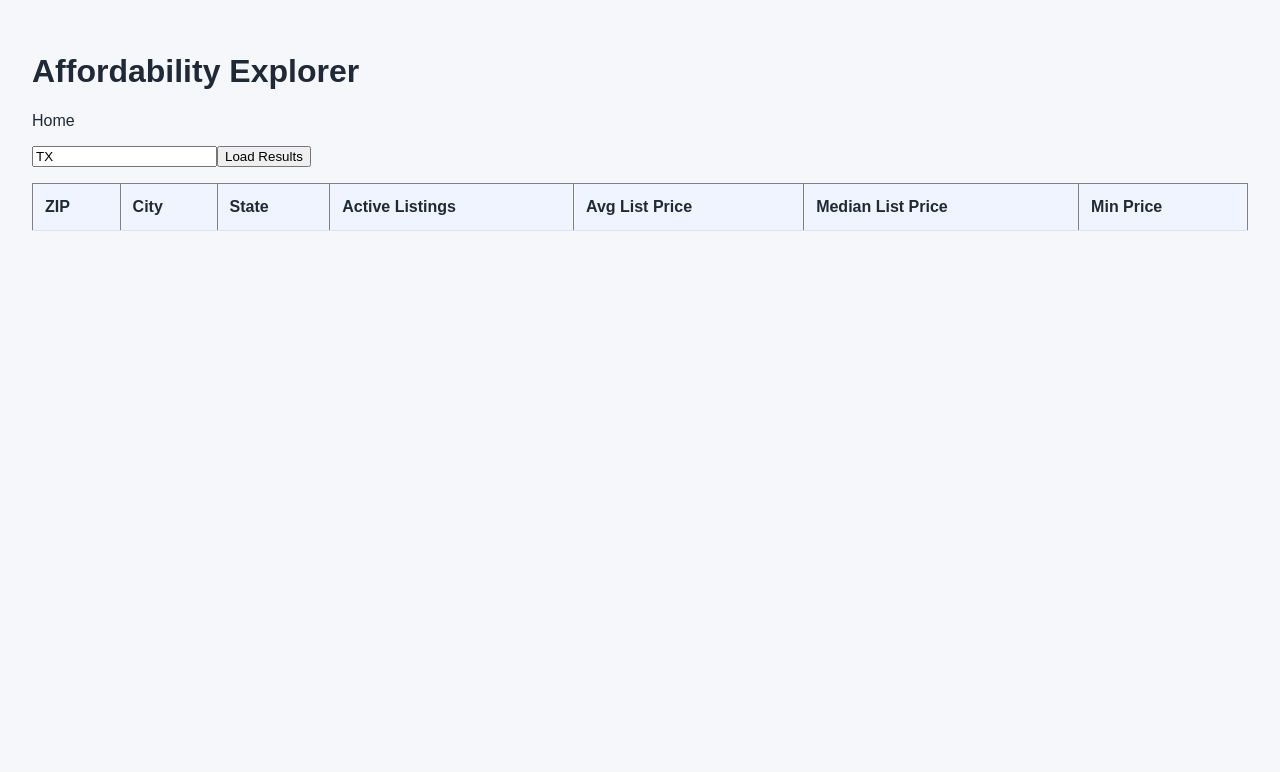
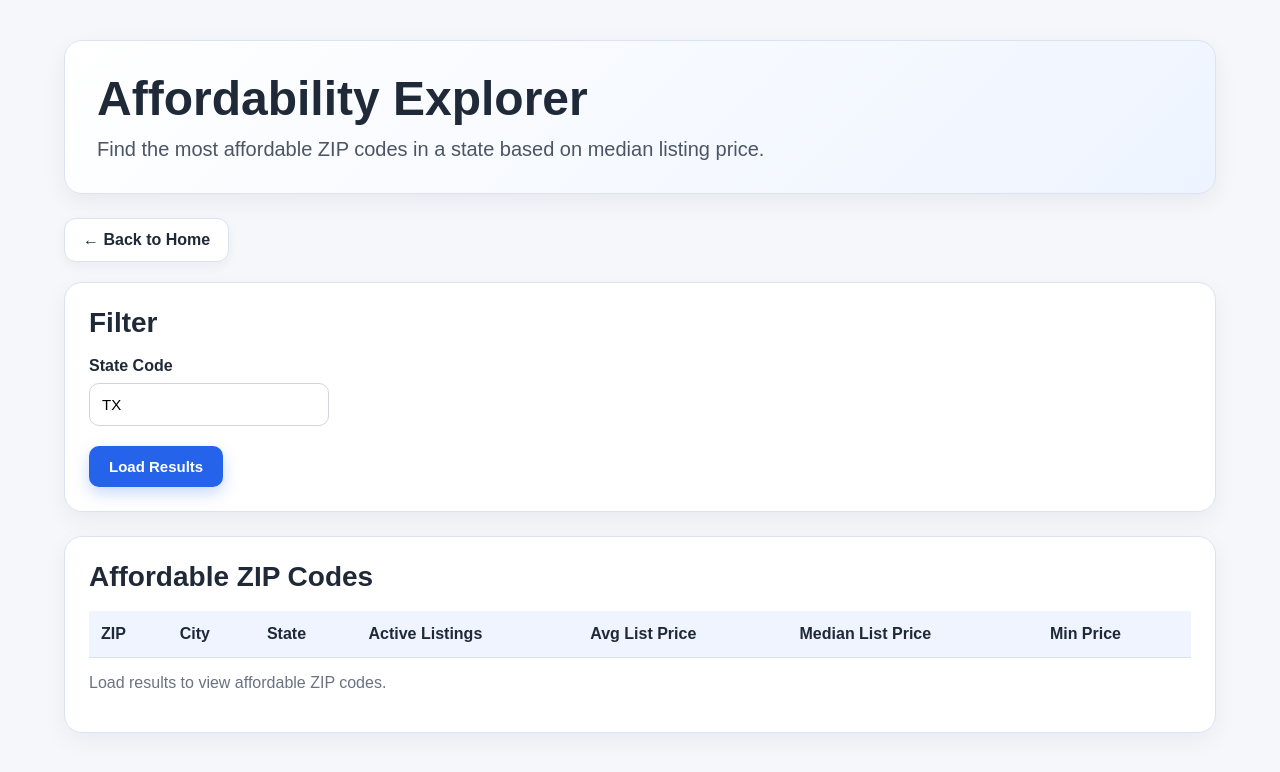
Before and after one commit to asiddaramanna/homebase, a Next.js app in the folder frontend/: page /affordability in a window 1280 px wide. Shown: the top 772 px of the page. Built offline with nearby package versions, Linux system fonts and the light colour scheme.

Commit message:
Update affordability.js

```diff
--- a/frontend/pages/affordability.js
+++ b/frontend/pages/affordability.js
@@ -7,20 +7,70 @@ export default function AffordabilityPage() {
 
   const handleLoad = async () => {
     const res = await fetch(`http://127.0.0.1:8000/affordability?state_code=${stateCode}`)
-    setResults(await res.json())
+    const data = await res.json()
+    setResults(data)
+  }
+
+  const formatMoney = (value) => {
+    if (value == null) return ''
+    return `$${Number(value).toLocaleString()}`
   }
 
   return (
-    <div style={{ padding: '2rem', fontFamily: 'Arial' }}>
+    <div className="page">
+      <section className="hero">
         <h1>Affordability Explorer</h1>
-      <Link href="/">Home</Link>
+        <p>Find the most affordable ZIP codes in a state based on median listing price.</p>
+      </section>
 
-      <div style={{ marginTop: '1rem' }}>
-        <input value={stateCode} onChange={(e) => setStateCode(e.target.value)} placeholder="State code" />
-        <button onClick={handleLoad}>Load Results</button>
+      <div style={{ marginBottom: '20px' }}>
+        <Link href="/" className="navCard">← Back to Home</Link>
       </div>
 
-      <table border="1" cellPadding="8" style={{ borderCollapse: 'collapse', width: '100%', marginTop: '1rem' }}>
+      <section className="sectionCard" style={{ marginBottom: '24px' }}>
+        <h2 className="sectionTitle" style={{ fontSize: '28px' }}>Filter</h2>
+
+        <div style={{ maxWidth: '240px' }}>
+          <label style={{ display: 'block', marginBottom: '8px', fontWeight: 600 }}>State Code</label>
+          <input
+            value={stateCode}
+            onChange={(e) => setStateCode(e.target.value.toUpperCase())}
+            placeholder="TX"
+            style={{
+              width: '100%',
+              padding: '12px',
+              borderRadius: '10px',
+              border: '1px solid #d1d5db',
+              fontSize: '15px',
+            }}
+          />
+        </div>
+
+        <div style={{ marginTop: '20px' }}>
+          <button
+            onClick={handleLoad}
+            style={{
+              background: '#2563eb',
+              color: 'white',
+              border: 'none',
+              padding: '12px 20px',
+              borderRadius: '10px',
+              fontSize: '15px',
+              fontWeight: 600,
+              cursor: 'pointer',
+              boxShadow: '0 6px 16px rgba(37, 99, 235, 0.25)',
+            }}
+          >
+            Load Results
+          </button>
+        </div>
+      </section>
+
+      <section className="sectionCard">
+        <h2 className="sectionTitle" style={{ fontSize: '28px' }}>Affordable ZIP Codes</h2>
+
+        <div className="tableWrap">
+          <table>
             <thead>
               <tr>
                 <th>ZIP</th>
@@ -39,13 +89,19 @@ export default function AffordabilityPage() {
                   <td>{row.city}</td>
                   <td>{row.state}</td>
                   <td>{row.active_listings}</td>
-              <td>{row.avg_list_price}</td>
-              <td>{row.median_list_price}</td>
-              <td>{row.min_price}</td>
+                  <td>{formatMoney(row.avg_list_price)}</td>
+                  <td>{formatMoney(row.median_list_price)}</td>
+                  <td>{formatMoney(row.min_price)}</td>
                 </tr>
               ))}
             </tbody>
           </table>
         </div>
+
+        {results.length === 0 && (
+          <p style={{ marginTop: '16px', color: '#6b7280' }}>Load results to view affordable ZIP codes.</p>
+        )}
+      </section>
+    </div>
   )
 }
```
Lines whose indentation alone changed are shown as unchanged.
